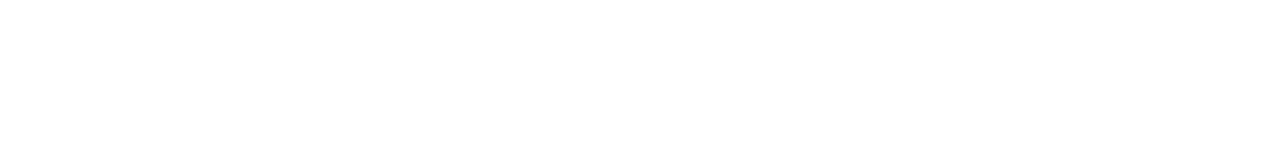
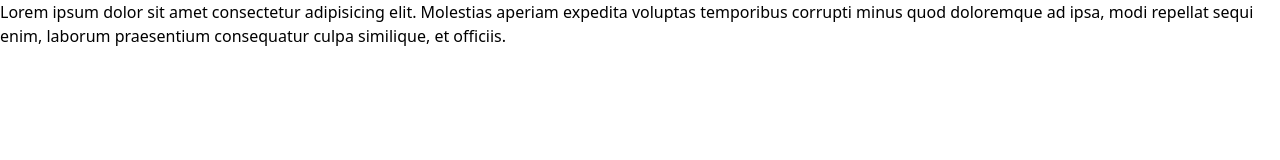
Before and after one commit to khtanvirislam/tic-tac-toe-game, a website: page index.html in a window 1280 px wide. Drawn offline with nearby package versions, Linux system fonts and the light colour scheme.

Commit message:
lorem text added for text purpose

```diff
--- a/index.html
+++ b/index.html
@@ -8,7 +8,7 @@
     <title>Tic Tac Toe</title>
   </head>
   <body class="">
-
+    <h2>Lorem ipsum dolor sit amet consectetur adipisicing elit. Molestias aperiam expedita voluptas temporibus corrupti minus quod doloremque ad ipsa, modi repellat sequi enim, laborum praesentium consequatur culpa similique, et officiis.</h2>
     <script src="script.js"></script>
   </body>
 </html>
```
